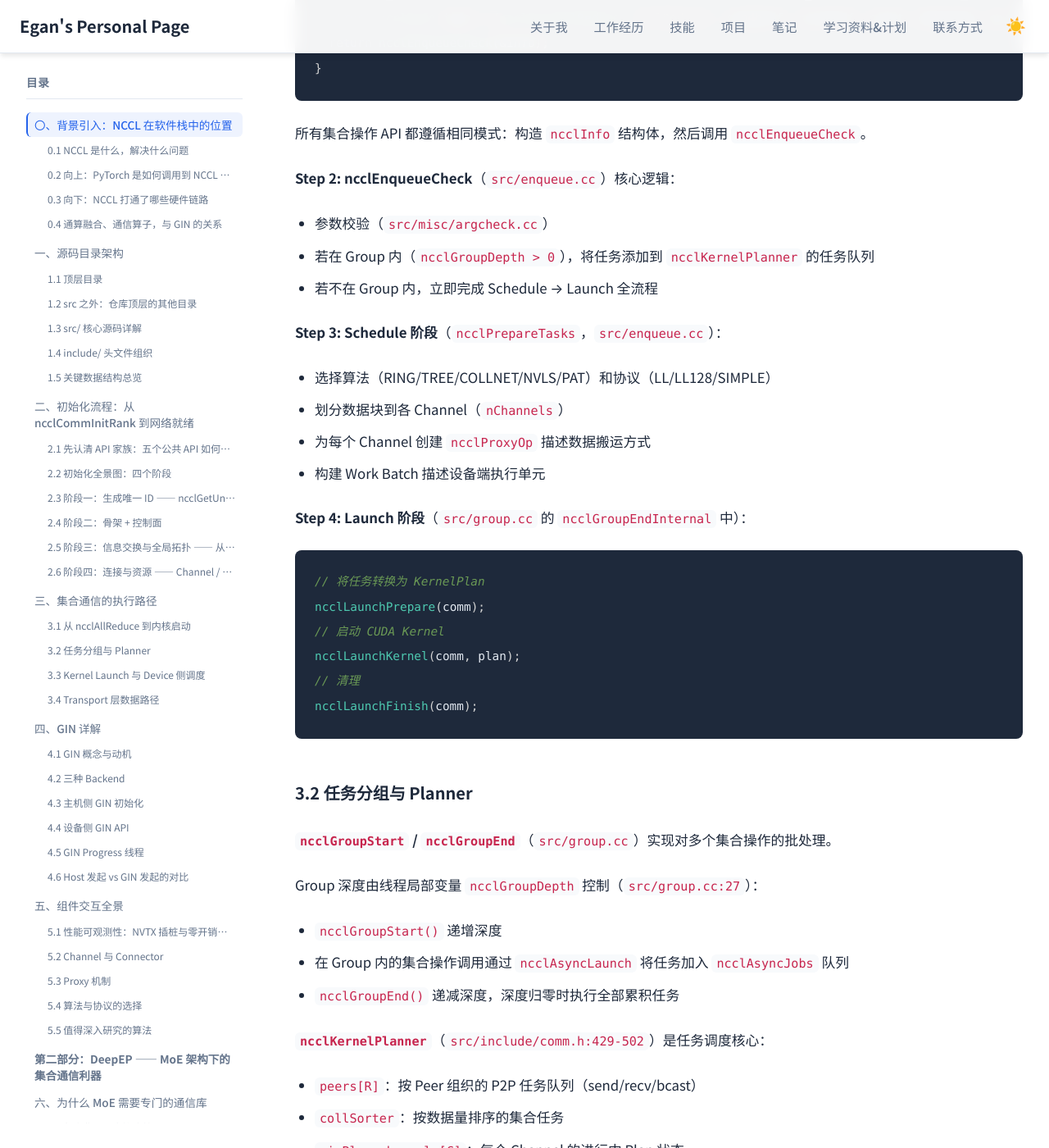
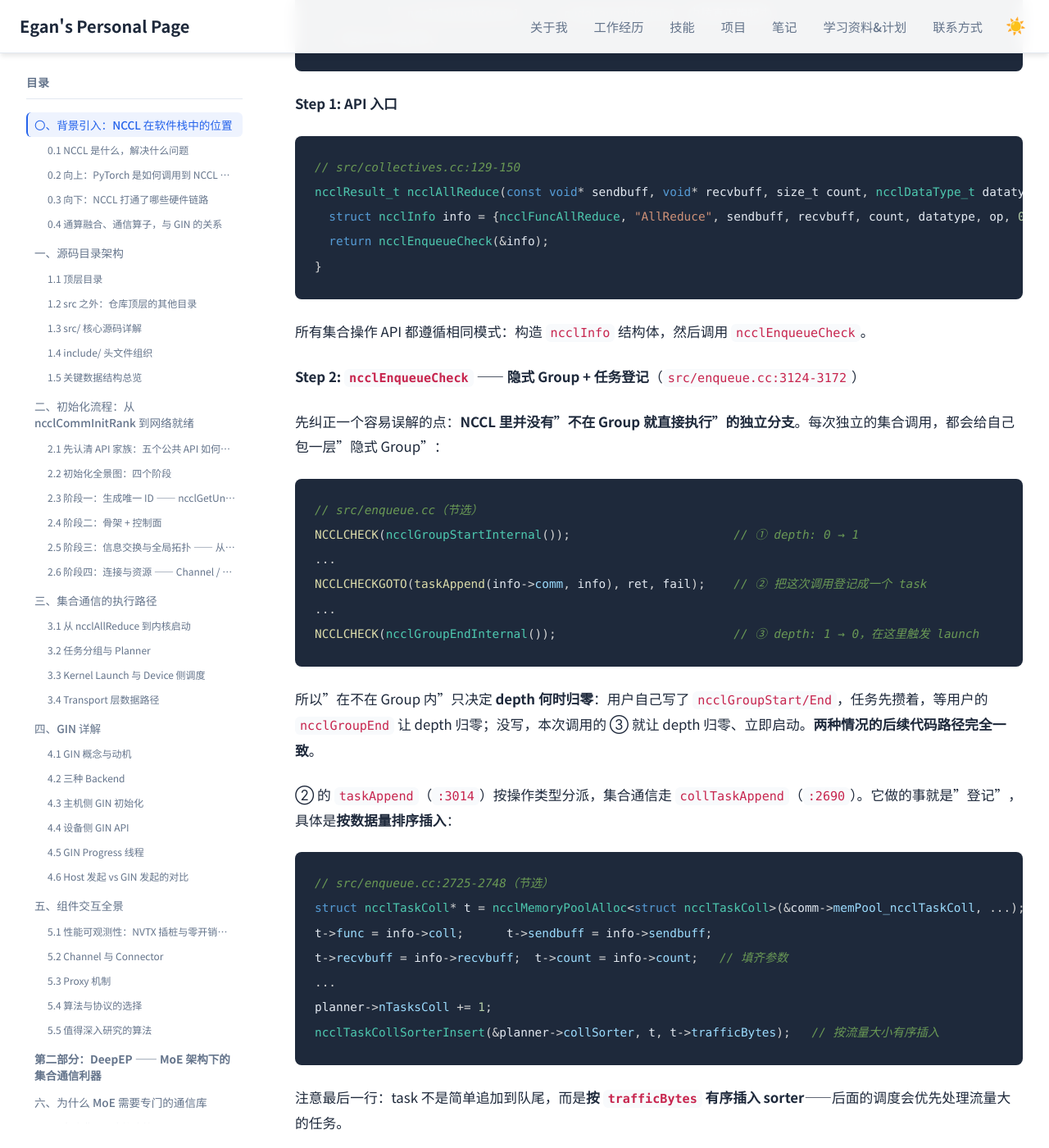
Before and after one commit to Lejun-Hu/Lejun-Hu.github.io, a Jekyll site: the page built from _notes/2026-8-24-nccl-source-study.md, in a window 1280 px wide and 1400 px high, scrolled down 70484 px. Shown: the whole window at 82% size. Built offline with Jekyll 4.4.1, drawn with Linux system fonts in a browser that asks for light colours; nearby versions of some CDN libraries; some of the changed text lies outside the part shown.

Commit message:
note: expand enqueue path with implicit group, task sorter and plan launch chain

````diff
--- a/_notes/2026-8-24-nccl-source-study.md
+++ b/_notes/2026-8-24-nccl-source-study.md
@@ -1777,7 +1777,15 @@ ncclCommInitRankFunc（异步任务体，真正干活）
 以 AllReduce 为例的完整执行链：
 
 ```
-ncclAllReduce → ncclEnqueueCheck → ncclGroupStart/End → ncclLaunchPrepare → ncclLaunchKernel → Device Kernel
+ncclAllReduce
+  → ncclEnqueueCheck           隐式 GroupStart → taskAppend → 隐式 GroupEnd
+  → groupLaunch                （group.cc：一次 Group 的启动器）
+      ├─ ncclPrepareTasks        选算法/协议、切 channel、产 proxy op
+      ├─ ncclTasksRegAndEnqueue  注册 buffer、写 work
+      └─ doLaunches
+          ├─ ncclLaunchPrepare   task → ncclKernelPlan（含 work batch）
+          └─ ncclLaunchKernel    ← cudaLaunchKernel，内核真正跑起来
+  → Device Kernel
 ```
 
 **Step 1: API 入口**
@@ -1792,29 +1800,96 @@ ncclResult_t ncclAllReduce(const void* sendbuff, void* recvbuff, size_t count, n
 
 所有集合操作 API 都遵循相同模式：构造 `ncclInfo` 结构体，然后调用 `ncclEnqueueCheck`。
 
-**Step 2: ncclEnqueueCheck**（`src/enqueue.cc`）核心逻辑：
-
-- 参数校验（`src/misc/argcheck.cc`）
-- 若在 Group 内（`ncclGroupDepth > 0`），将任务添加到 `ncclKernelPlanner` 的任务队列
-- 若不在 Group 内，立即完成 Schedule → Launch 全流程
-
-**Step 3: Schedule 阶段**（`ncclPrepareTasks`，`src/enqueue.cc`）：
-
-- 选择算法（RING/TREE/COLLNET/NVLS/PAT）和协议（LL/LL128/SIMPLE）
-- 划分数据块到各 Channel（`nChannels`）
-- 为每个 Channel 创建 `ncclProxyOp` 描述数据搬运方式
-- 构建 Work Batch 描述设备端执行单元
-
-**Step 4: Launch 阶段**（`src/group.cc` 的 `ncclGroupEndInternal` 中）：
-
-```cpp
-// 将任务转换为 KernelPlan
-ncclLaunchPrepare(comm);
-// 启动 CUDA Kernel
-ncclLaunchKernel(comm, plan);
-// 清理
-ncclLaunchFinish(comm);
-```
+**Step 2: `ncclEnqueueCheck` —— 隐式 Group + 任务登记**（`src/enqueue.cc:3124-3172`）
+
+先纠正一个容易误解的点：**NCCL 里并没有"不在 Group 就直接执行"的独立分支**。每次独立的集合调用，都会给自己包一层"隐式 Group"：
+
+```cpp
+// src/enqueue.cc（节选）
+NCCLCHECK(ncclGroupStartInternal());                       // ① depth: 0 → 1
+...
+NCCLCHECKGOTO(taskAppend(info->comm, info), ret, fail);    // ② 把这次调用登记成一个 task
+...
+NCCLCHECK(ncclGroupEndInternal());                         // ③ depth: 1 → 0，在这里触发 launch
+```
+
+所以"在不在 Group 内"只决定 **depth 何时归零**：用户自己写了 `ncclGroupStart/End`，任务先攒着，等用户的 `ncclGroupEnd` 让 depth 归零；没写，本次调用的 ③ 就让 depth 归零、立即启动。**两种情况的后续代码路径完全一致**。
+
+② 的 `taskAppend`（`:3014`）按操作类型分派，集合通信走 `collTaskAppend`（`:2690`）。它做的事就是"登记"，具体是**按数据量排序插入**：
+
+```cpp
+// src/enqueue.cc:2725-2748（节选）
+struct ncclTaskColl* t = ncclMemoryPoolAlloc<struct ncclTaskColl>(&comm->memPool_ncclTaskColl, ...);
+t->func = info->coll;      t->sendbuff = info->sendbuff;
+t->recvbuff = info->recvbuff;  t->count = info->count;   // 填齐参数
+...
+planner->nTasksColl += 1;
+ncclTaskCollSorterInsert(&planner->collSorter, t, t->trafficBytes);   // 按流量大小有序插入
+```
+
+注意最后一行：task 不是简单追加到队尾，而是**按 `trafficBytes` 有序插入 sorter**——后面的调度会优先处理流量大的任务。
+
+**此刻什么都没启动**，只是 `comm->planner` 里多了一个 task。
+
+**Step 3: `ncclGroupEndInternal` → `groupLaunch`：task 变 plan**（`src/group.cc:766` / `:598`）
+
+depth 归零后进入 `ncclGroupEndInternal`；在默认的 blocking 分支里，它在**当前线程**调用 `groupLaunch`，依次做三件事：
+
+| 顺序 | 调用 | 阶段 | 做什么 |
+|------|------|------|--------|
+| ① | `ncclPrepareTasksAndCollPreconnect`（`:674`）→ `ncclPrepareTasks`（`:574`） | **schedule** | 遍历 planner 里的 task：选算法（RING/TREE/COLLNET/NVLS/PAT）与协议（LL/LL128/SIMPLE）、把数据切到各 channel、为每个 channel 生成 `ncclProxyOp`；若某条连接尚未建立，顺手发起建连异步任务 |
+| ② | `ncclTasksRegAndEnqueue`（`:690`） | 注册 + 入队 | 按需注册用户 buffer，把 work 描述写进 FIFO |
+| ③ | `doLaunches`（`:723`） | **launch** | 把 plan 变成真正的 kernel 启动（见 Step 4） |
+
+真正把 task 翻译成 `ncclKernelPlan` 的，是 ③ 里的 `ncclLaunchPrepare`（`enqueue.cc:1568`）：
+
+```cpp
+// src/enqueue.cc:1586-1639（节选）
+struct ncclKernelPlan* plan = ncclMemoryPoolAlloc<struct ncclKernelPlan>(...);   // 新建一个 plan
+...
+NCCLCHECKGOTO(scheduleCollTasksToPlan(comm, plan, &budget), result, failure);    // 从 sorter 里"取任务填 plan"
+NCCLCHECKGOTO(scheduleP2pTasksToPlan(comm, &p2pEpoch, &p2pRound, plan, &budget), ...);
+finishPlan(comm, plan);                                                          // 收尾
+ncclIntruQueueEnqueue(&planner->planQueue, plan);                                // 挂到 plan 队列
+...
+planner->unlaunchedPlansHead = planHead;    // 已备好、待启动的链表头
+```
+
+一个关键设计：**plan 按"预算"切分**（`budget`）——不是所有 task 都塞进同一个 plan，而是按 work 大小分批，切出多少个 plan 就启动多少轮 kernel（`enqueue.cc:1612-1615` 的注释还解释了为什么必须先排空 coll 任务：否则切分点会因 rank 而异）。
+
+**Step 4: `doLaunches` —— 逐个 plan 启动 kernel**（`group.cc:309-384`）
+
+```cpp
+// 每个 comm：先把 task 全部转成 plan
+NCCLCHECKGOTO(ncclLaunchPrepare(comm), result, failure);          // :323
+
+while (true) {                                                    // 一轮启动一个 plan
+  struct ncclKernelPlan* plan = comm->planner.unlaunchedPlansHead; // :353 取出一个待启动的 plan
+  if (plan != nullptr) {
+    comm->planner.unlaunchedPlansHead = plan->next;
+    ncclLaunchKernelBefore_NoUncapturedCuda(comm, plan);          // :357 前置准备（barrier 等）
+    ncclLaunchKernel(comm, plan);                                 // :363 ← cudaLaunchKernel 在这里
+    ncclLaunchKernelAfter_NoCuda(comm, plan);                     // :369 收尾
+  }
+  if (!moreRounds) ncclLaunchFinish(comm);                        // :374 最后一轮：清空 planner
+}
+```
+
+到这里，"一次 `ncclAllReduce` 的调用"才真正变成"一个在 GPU 上跑的 kernel"。
+
+**小结：三个对象、两次翻译**
+
+```
+用户调用 ──taskAppend──▶ ncclTaskColl（参数登记，按流量排序）
+                              │ ncclLaunchPrepare + scheduleCollTasksToPlan
+                              ▼
+                        ncclKernelPlan（work batch 集合，按预算分批）
+                              │ doLaunches 逐轮启动
+                              ▼
+                        CUDA Kernel（设备端执行）
+```
+
+> **为什么单次调用也要走 Group？** 因为 Group 是"攒批"的统一载体：用户写 Group 时是一批调用共享一次 launch；不写时就是"一批只有一个"。机制统一之后，launch 路径只剩一条，不需要维护"单发/批量"两套代码。
 
 ### 3.2 任务分组与 Planner
 
````
